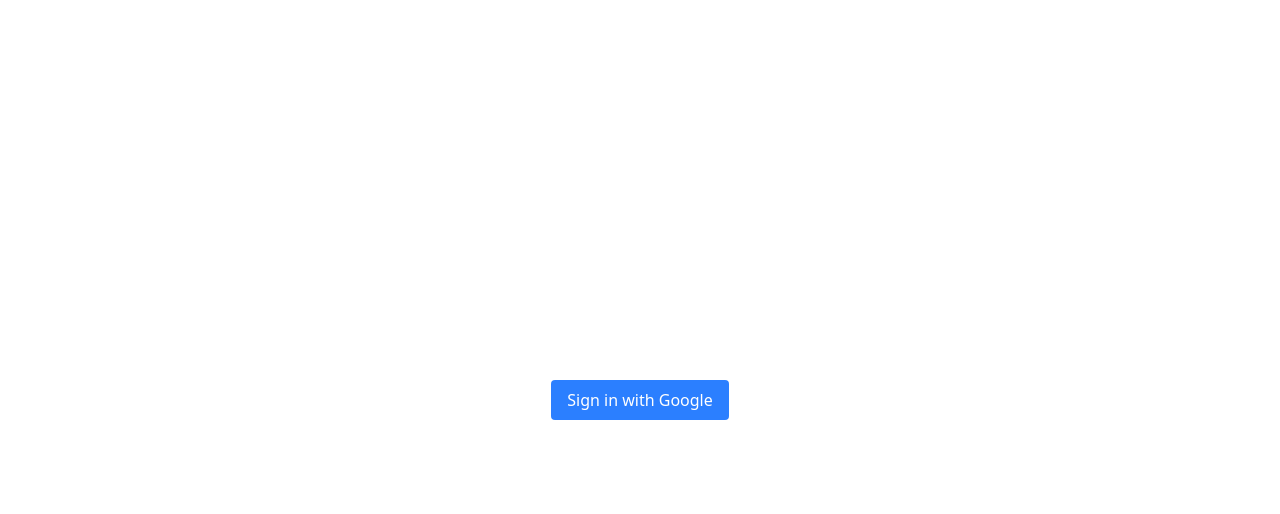
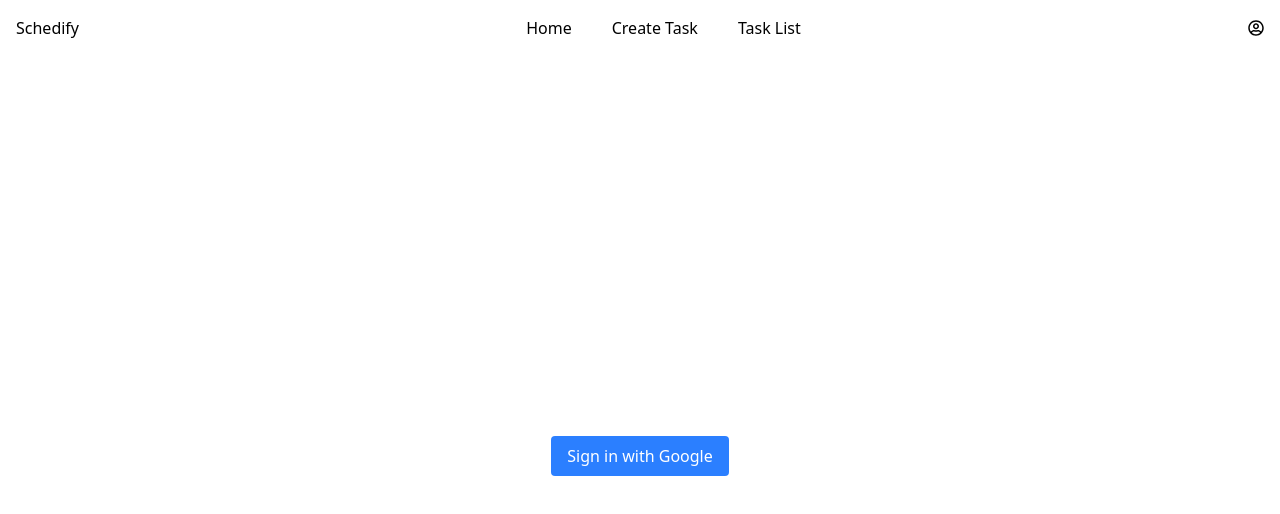
Before and after one commit to farhana988/Schedify-client, a React (Vite) app: page / in a window 1280 px wide. Shown: the top 514 px of the page. Built offline with nearby package versions, Linux system fonts and the light colour scheme; no server answers.

Commit message:
added navbar and layout of the website

```diff
--- a/src/components/CreateTask.jsx
+++ /dev/null
@@ -1,11 +0,0 @@
-
-
-const CreateTask = () => {
-    return (
-        <div>
-             CreateTask
-        </div>
-    );
-};
-
-export default CreateTask;
--- a/src/components/Login.jsx
+++ b/src/components/Login.jsx
@@ -8,7 +8,7 @@
   const handleLogin = async () => {
     try {
        await signInWithGoogle();
-       navigate('/home')
+       navigate('/createTask')
     } catch (error) {
       console.error(error);
     }
--- /dev/null
+++ b/src/components/Navbar.jsx
@@ -0,0 +1,66 @@
+import { useContext } from "react";
+import { Link, NavLink } from "react-router-dom";
+import { AuthContext } from "../Provider/AuthProvider";
+import { CgLogOff } from "react-icons/cg";
+import { FaRegUserCircle } from "react-icons/fa";
+
+const Navbar = () => {
+  const { user, logOut } = useContext(AuthContext);
+  const link = (
+    <>
+      <li>
+        <NavLink to="/">Home</NavLink>
+      </li>
+      <li>
+        <NavLink to="/createTask">Create Task</NavLink>
+      </li>
+      <li>
+        <NavLink to="/taskList">Task List</NavLink>
+      </li>
+    </>
+  );
+
+
+  return (
+    <nav className="container mx-auto px-4 flex justify-between items-center py-4">
+      <div>
+        <Link to="/">Schedify</Link>
+      </div>
+      {/* middle */}
+      <div>
+        <ul className="flex items-center gap-10">{link}</ul>
+      </div>
+      <div className="flex  justify-center items-center gap-5">
+        {user ? (
+          <>
+            <div className="user-info relative ">
+              <img
+                referrerPolicy="no-referrer"
+                src={user?.photoURL}
+                alt=""
+                className="w-7 h-7
+                    lg:w-10 lg:h-10 rounded-full"
+              />
+              <div
+                className="user-name absolute bottom--10 left-0 w-full text-xs  text-center
+              font-semibold p-2 rounded opacity-0 transition-opacity duration-300"
+              >
+                {user?.displayName}
+              </div>
+            </div>
+            <button onClick={logOut} className="  text-3xl">
+              <CgLogOff />
+            </button>
+          </>
+        ) : (
+          <>
+            {" "}
+            <FaRegUserCircle />{" "}
+          </>
+        )}
+      </div>
+    </nav>
+  );
+};
+
+export default Navbar;
--- /dev/null
+++ b/src/layout/MainLayout.jsx
@@ -0,0 +1,14 @@
+import { Outlet } from "react-router-dom";
+import Navbar from "../components/Navbar";
+
+
+const MainLayout = () => {
+    return (
+        <div>
+            <Navbar></Navbar>
+            <Outlet></Outlet>
+        </div>
+    );
+};
+
+export default MainLayout;
--- a/src/main.jsx
+++ b/src/main.jsx
@@ -3,24 +3,51 @@
 import "./index.css";
 import { createBrowserRouter, RouterProvider } from "react-router-dom";
 import AuthProvider from "./Provider/AuthProvider";
-import Login from "./components/Login";
 import Home from "./pages/Home";
+import { QueryClient, QueryClientProvider } from "@tanstack/react-query";
+import MainLayout from "./layout/MainLayout";
+import TaskList from "./pages/TaskList";
+import CreateTask from "./pages/CreateTask";
+
+// Create a client
+const queryClient = new QueryClient();
 
 const router = createBrowserRouter([
+
    {
     path: "/",
-    element: <Login></Login>,
+    element: <MainLayout />,
+    children: [
+      {
+        path: "/",
+        element: <Home></Home>,
       },
       {
-    path: "/home",
-    element: <Home></Home>,
+        path: "/createTask",
+        element: (
+
+           <CreateTask></CreateTask>
+
+        ),
+      },
+      {
+        path: "/taskList",
+        element: (
+
+          <TaskList></TaskList>
+
+        ),
+      },
+    ],
   },
 ]);
 
 createRoot(document.getElementById("root")).render(
   <StrictMode>
+    <QueryClientProvider client={queryClient}>
       <AuthProvider>
         <RouterProvider router={router} />
       </AuthProvider>
+    </QueryClientProvider>
   </StrictMode>
 );
--- /dev/null
+++ b/src/pages/CreateTask.jsx
@@ -0,0 +1,12 @@
+import React from 'react';
+
+const CreateTask = () => {
+  return (
+    <div>
+      CreateTask
+      CreateTask
+    </div>
+  );
+};
+
+export default CreateTask;
--- a/src/pages/Home.jsx
+++ b/src/pages/Home.jsx
@@ -1,13 +1,14 @@
-import { useState } from "react";
-import CreateTask from "../components/CreateTask";
+
+import Login from "../components/Login"
+
 
 const Home = () => {
-  const [tasks, setTasks] = useState([])
-  return (
-    <div>
-      <CreateTask tasks={tasks} setTasks={setTasks}></CreateTask>
-    </div>
-  );
+    return (
+        <div>
+
+          <Login></Login>
+        </div>
+    );
 };
 
 export default Home;
--- /dev/null
+++ b/src/pages/TaskList.jsx
@@ -0,0 +1,12 @@
+import React from 'react';
+
+const TaskList = () => {
+  return (
+    <div>
+      TaskList
+      TaskList
+    </div>
+  );
+};
+
+export default TaskList;
```
Also changed, not shown: package.json (+9 -1 lines), 1 other file (tests, documents, lock files or other folders). Lines whose indentation alone changed are shown as unchanged.
